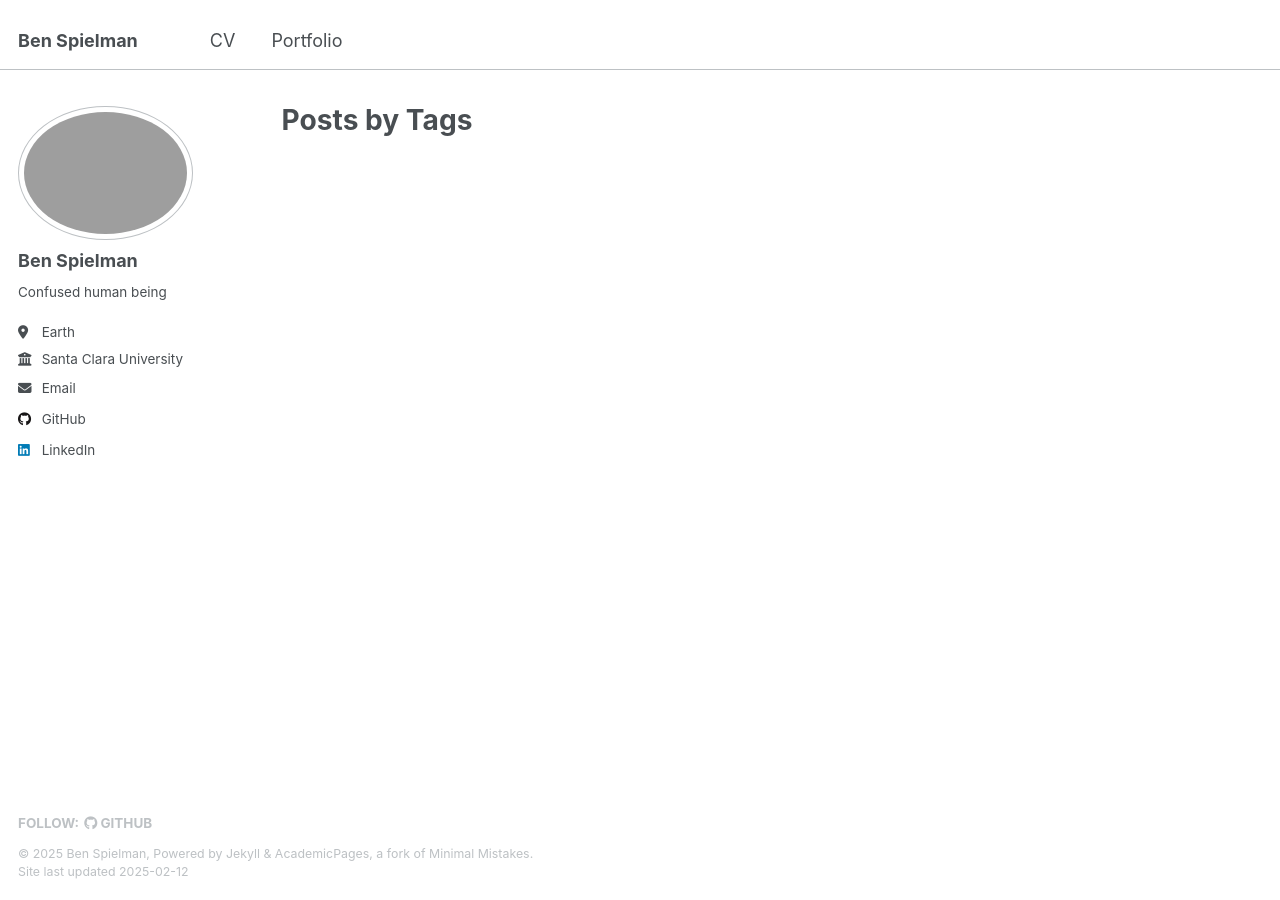
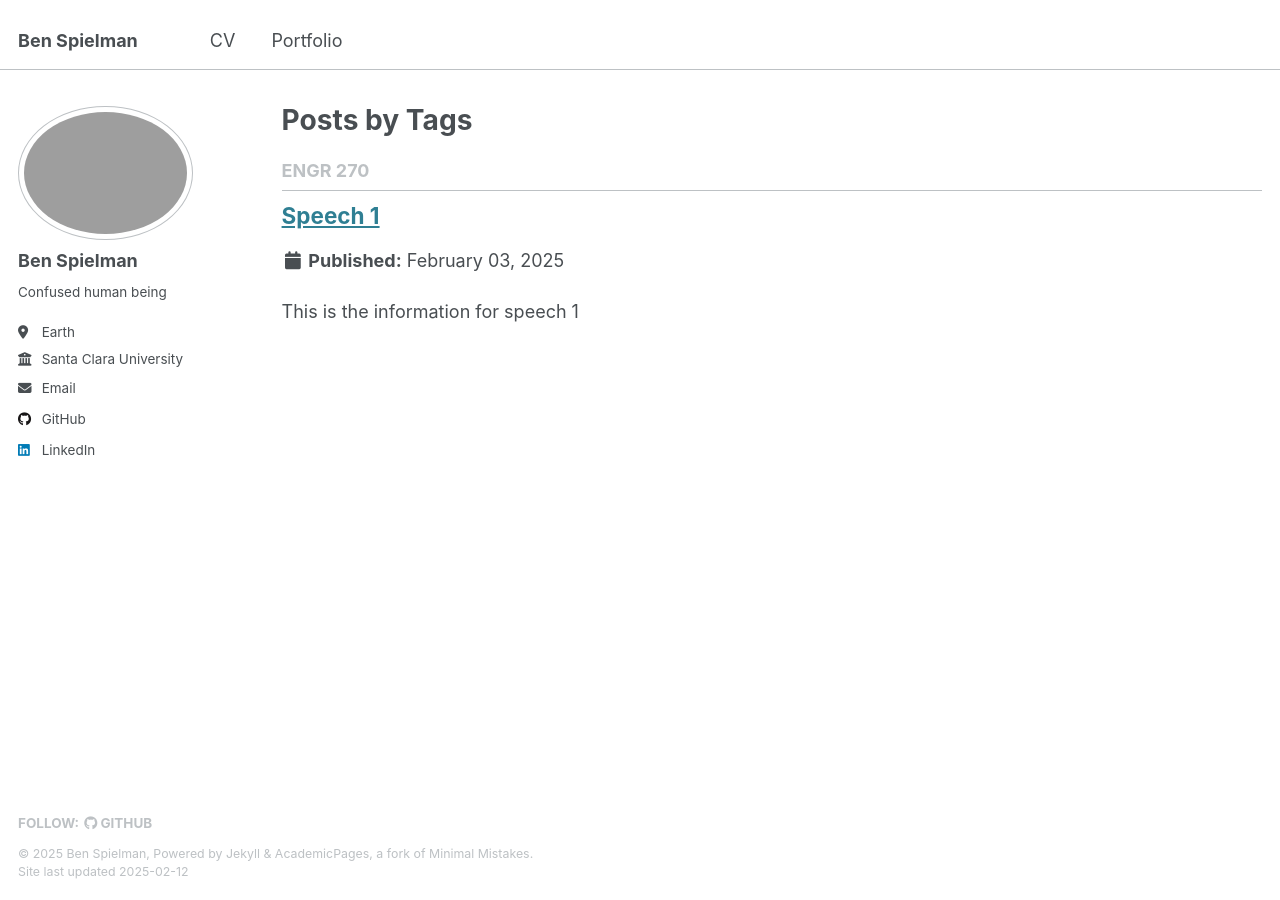
Before and after one commit to pizza496/pizza496.github.io, a Jekyll site: the page built from _pages/tag-archive.html, in a window 1280 px wide. Built offline with Jekyll 4.4.1, drawn with Linux system fonts in a browser that asks for light colours; part of the change alters nothing that is shown.

Commit message:
tag-archive fix to go through portfolio posts instead

```diff
--- a/_config.yml
+++ b/_config.yml
@@ -238,8 +238,8 @@ defaults:
       author_profile: true
       read_time: true
       comments: true
-      share: true
-      related: true
+      share: false
+      related: false
   # _pages
   - scope:
       path: ""
@@ -254,7 +254,7 @@ defaults:
     values:
       layout: single
       author_profile: true
-      share: true
+      share: false
       comments: true
   # _publications
   - scope:
@@ -263,7 +263,7 @@ defaults:
     values:
       layout: single
       author_profile: true
-      share: true
+      share: false
       comments: true
   # _portfolio
   - scope:
@@ -272,7 +272,7 @@ defaults:
     values:
       layout: single
       author_profile: true
-      share: true
+      share: false
       comment: true
   # _talks
   - scope:
@@ -281,7 +281,7 @@ defaults:
     values:
       layout: talk
       author_profile: true
-      share: true
+      share: false
 
 
 # Sass/SCSS
--- a/_pages/tag-archive.html
+++ b/_pages/tag-archive.html
@@ -6,12 +6,12 @@ author_profile: true
 ---
 
 {% include base_path %}
-{% include group-by-array collection=site.posts field="tags" %}
+{% include group-by-array collection=site.portfolio field="tags" %}
 
 {% for tag in group_names %}
-  {% assign posts = group_items[forloop.index0] %}
+  {% assign portfolio = group_items[forloop.index0] %}
   <h2 id="{{ tag | slugify }}" class="archive__subtitle">{{ tag }}</h2>
-  {% for post in posts %}
+  {% for post in portfolio %}
     {% include archive-single.html %}
   {% endfor %}
 {% endfor %}
```
